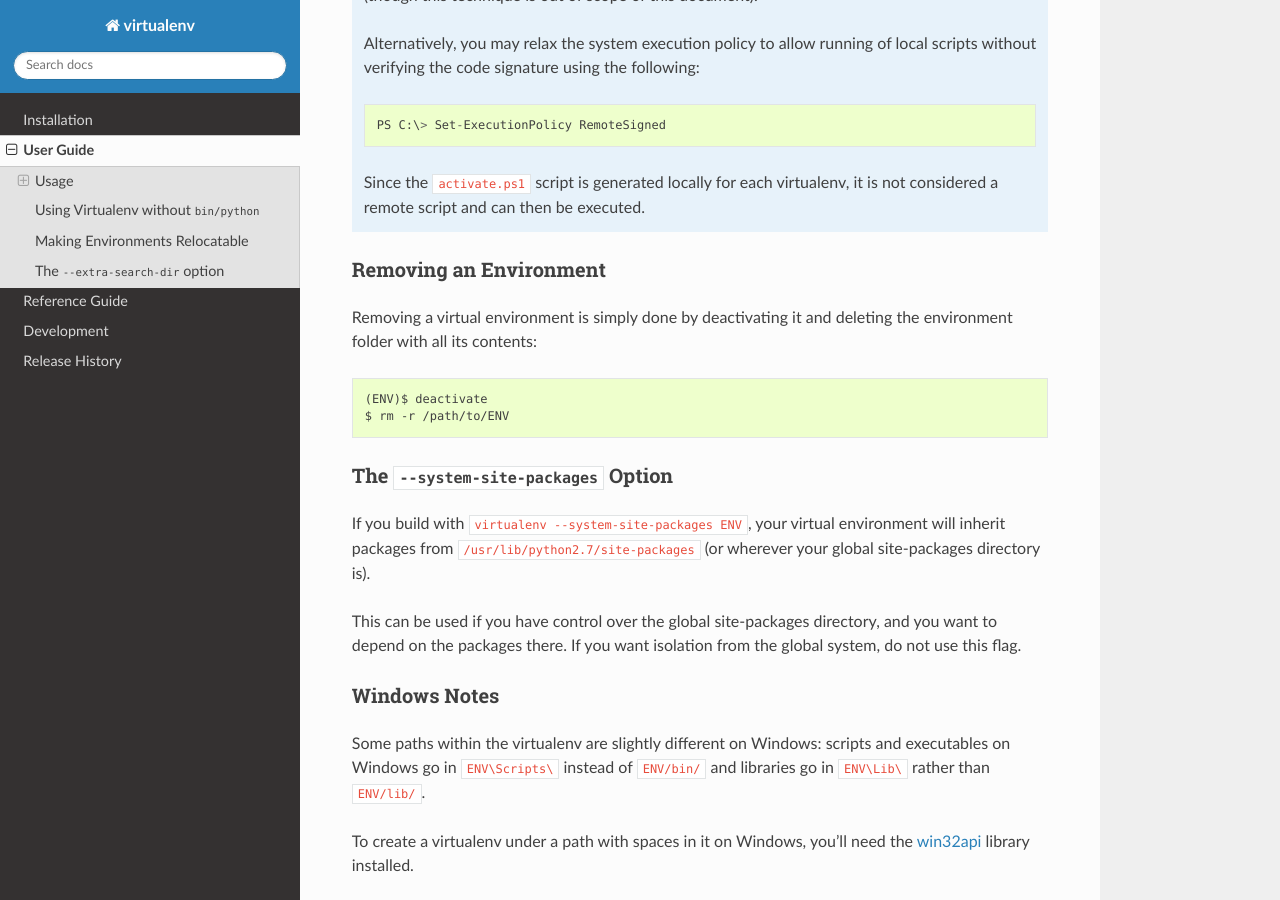
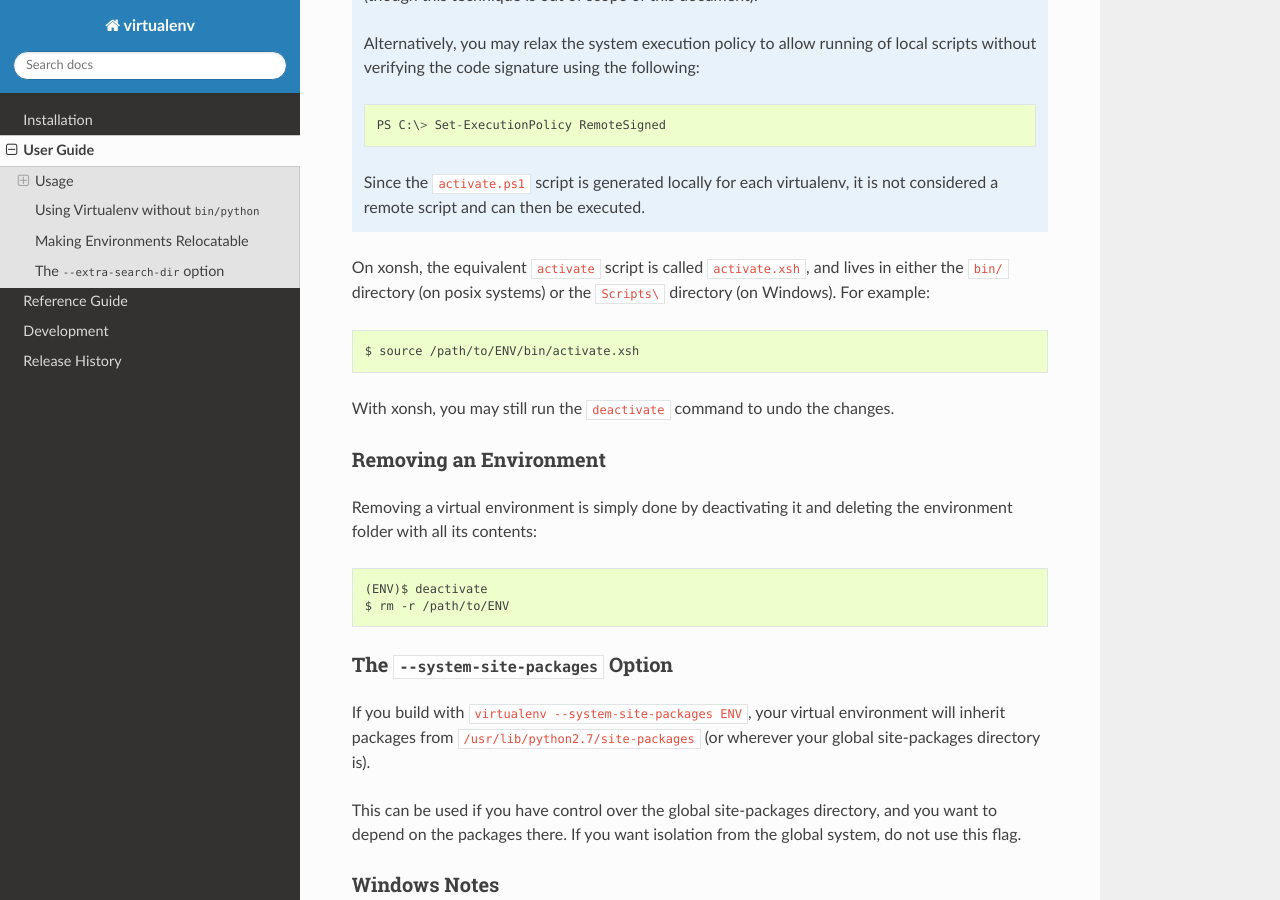
Before and after one commit to pypa/virtualenv, a Sphinx documentation site: the page built from docs/userguide.rst, in a window 1280 px wide and 900 px high, scrolled down 2557 px. Built offline with Sphinx 7.4.7 and the Read the Docs theme 2.0.0, drawn with Linux system fonts in a browser that asks for light colours; the version number could not be read and is left out.

Commit message:
added docs

```diff
--- a/docs/changes.rst
+++ b/docs/changes.rst
@@ -1,6 +1,9 @@
 Release History
 ===============
 
+16.2.0 (201Y-MM-DD)
+-------------------
+* The xonsh shell is now supported :pull:`1206`
 
 16.1.0 (2018-10-31)
 -------------------
--- a/docs/userguide.rst
+++ b/docs/userguide.rst
@@ -135,6 +135,15 @@ below.
     Since the ``activate.ps1`` script is generated locally for each virtualenv,
     it is not considered a remote script and can then be executed.
 
+On xonsh, the equivalent ``activate`` script is called ``activate.xsh``, and
+lives in either the ``bin/`` directory (on posix systems) or the ``Scripts\``
+directory (on Windows). For example::
+
+    $ source /path/to/ENV/bin/activate.xsh
+
+With xonsh, you may still run the ``deactivate`` command to undo the changes.
+
+
 .. _`execution policies`: http://technet.microsoft.com/en-us/library/dd347641.aspx
 
 Removing an Environment
```
